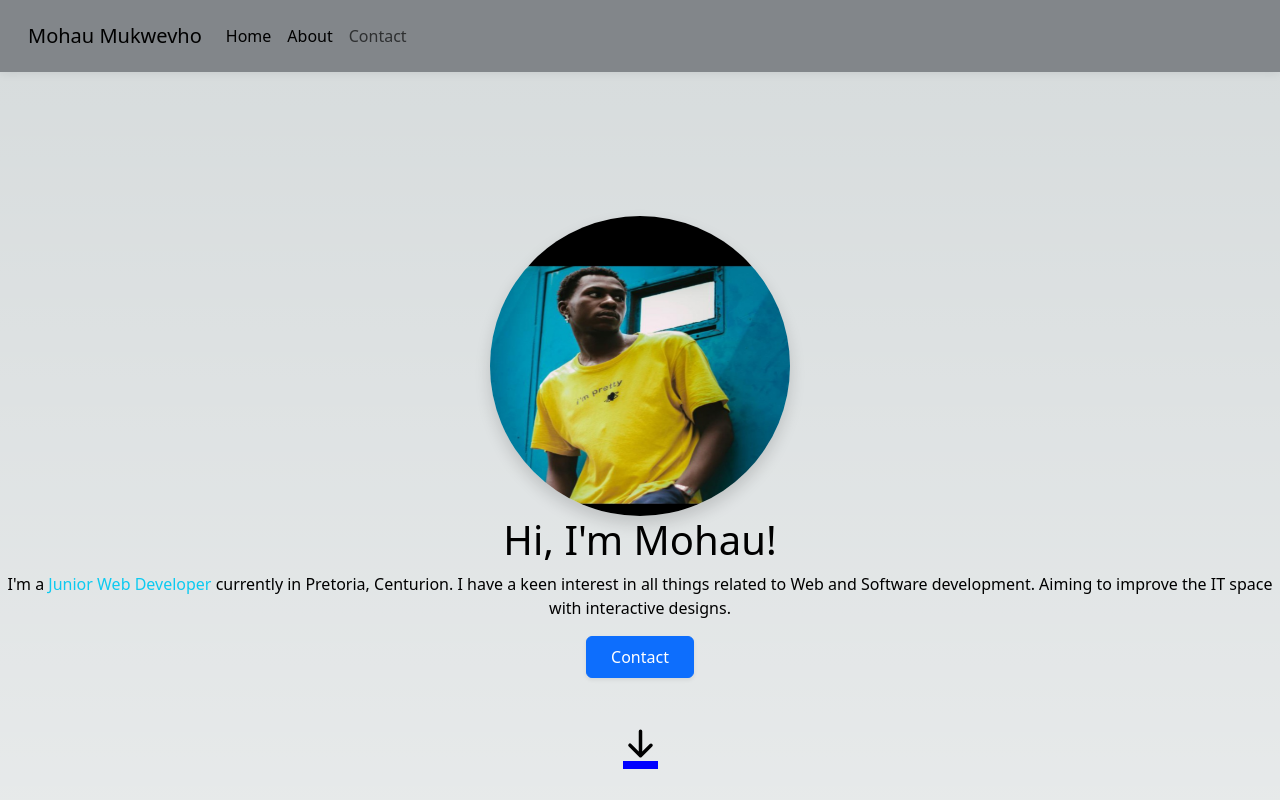
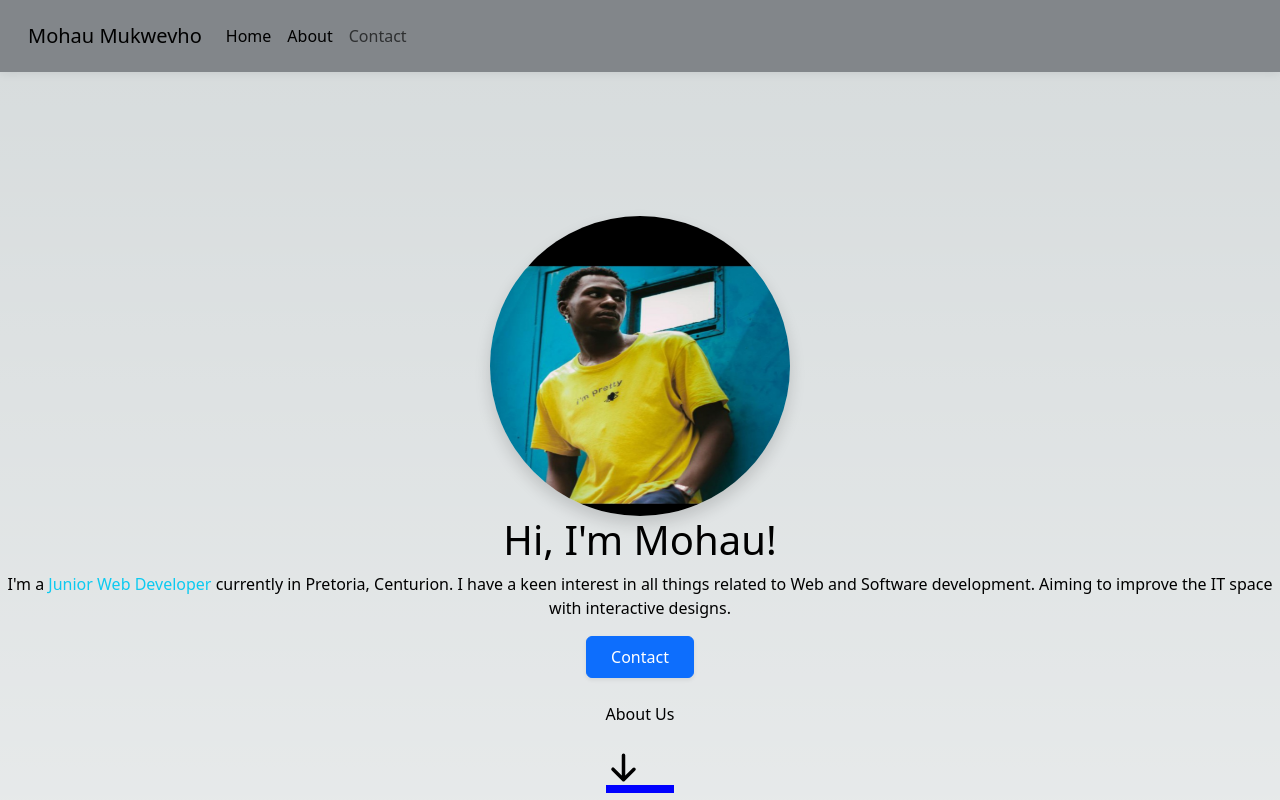
Before and after one commit to JoeyKCS/Personal-Profile, a Next.js app: page / in a window 1280 px wide. Shown: the top 800 px of the page. Built offline with nearby package versions, Linux system fonts and the light colour scheme.

Commit message:
Update Header.tsx

```diff
--- a/components/Header/Header.tsx
+++ b/components/Header/Header.tsx
@@ -38,20 +38,18 @@ export const Header = () => {
         </Link>
         </div>
 
-        <div className="d-flex justify-content-center mt-4">
-        <a href="#about" className={styles['scroll-to-section']} onClick={(e) => {
-  e.preventDefault();
-  const target = document.querySelector("#about");
-  target.scrollIntoView({ behavior: "smooth", block: "start" });
-}}>
-  <div style={{ borderBottom: '8px solid blue' }}>
+       <div className="d-flex justify-content-center mt-4">
+  <Link href="/about" >
+    <a>About Us</a>
+    <div style={{ borderBottom: '8px solid blue' }}>
     <br />
     <HiArrowDown
       size={35}
       className={styles['animate-bounce']}
-    />
+
+   />
   </div>
-</a>
+  </Link>
  </div>
 
 
```
